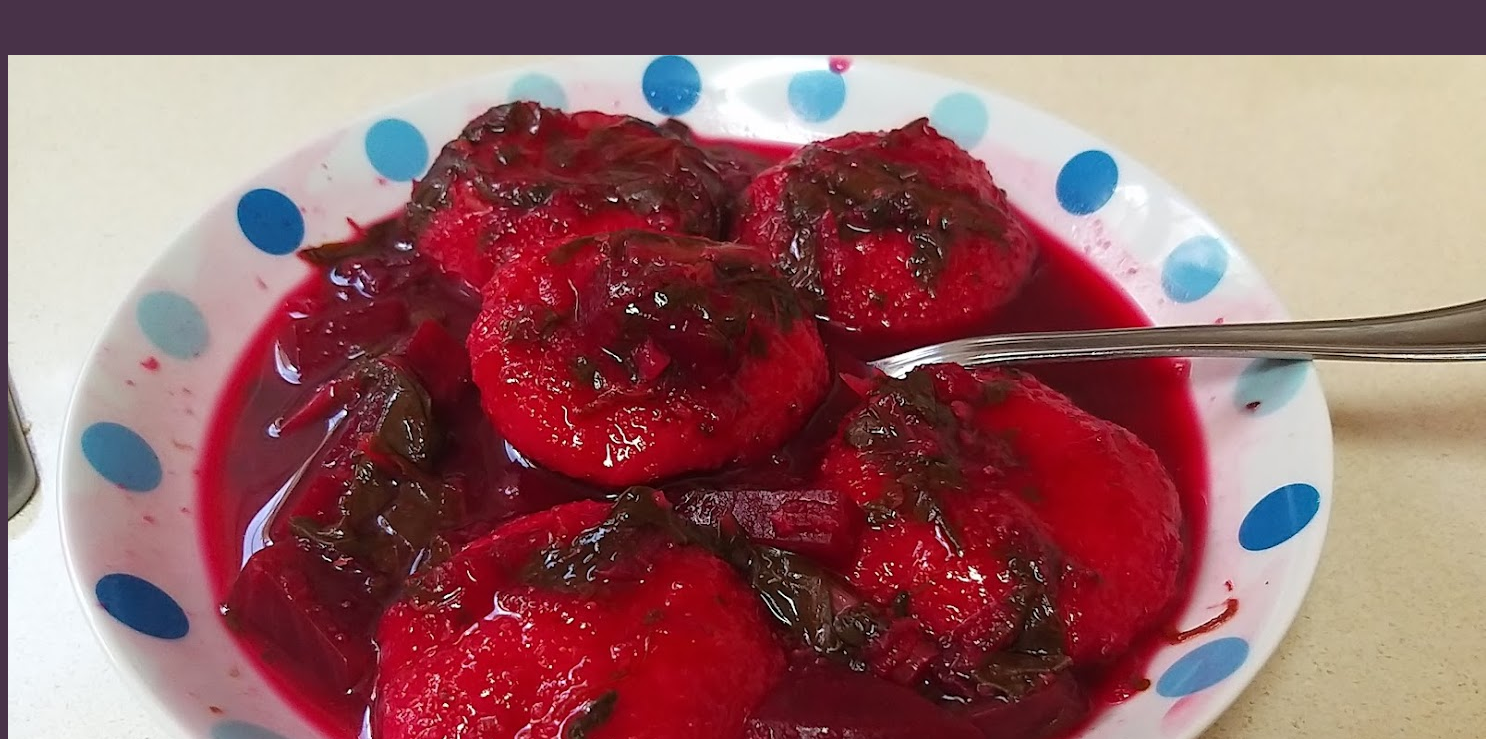
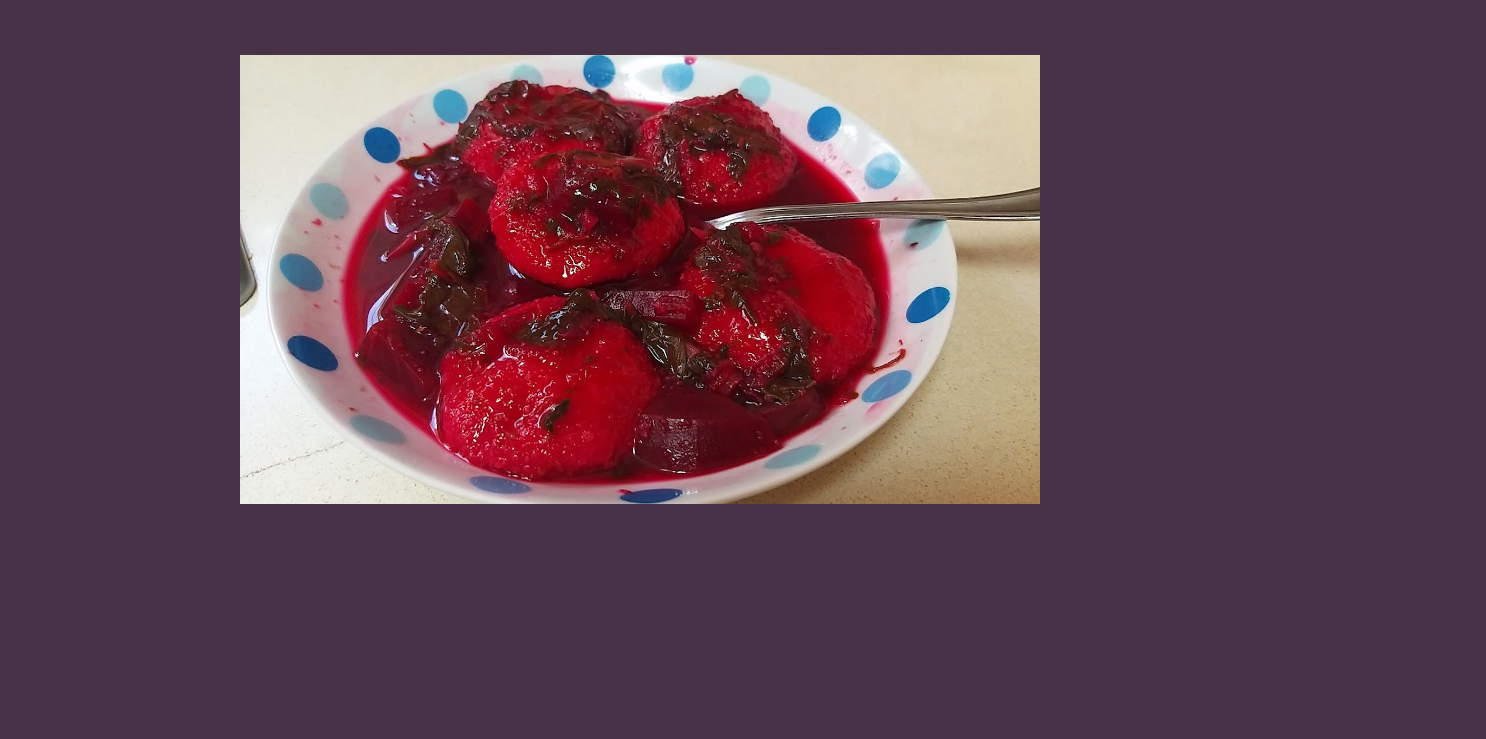
Before and after one commit to noamke/carmoel.github.io, a plain HTML site: page index.html in a window 1280 px wide. Shown: the part 61-800 px from the top of the page, 1486 px wide, since content can reach past the window. Drawn offline with Linux system fonts and the light colour scheme.

Commit message:
Update index.html

```diff
--- a/index.html
+++ b/index.html
@@ -14,11 +14,10 @@
   <center>
     <h1 style="color: whitesmoke;"> תתחדש כפרה </h1>
     <br></br>
-    <img src="/kube-selek.png" alt="KUBE SELEK">
     <img src="/kube-selek.png" alt="KUBE SELEK" class="responsive-img">
     <style>
       .responsive-img {
-        max-width: 400px;
+        max-width: 800px;
         width: 100%;
         height: auto;
         display: block;
```
